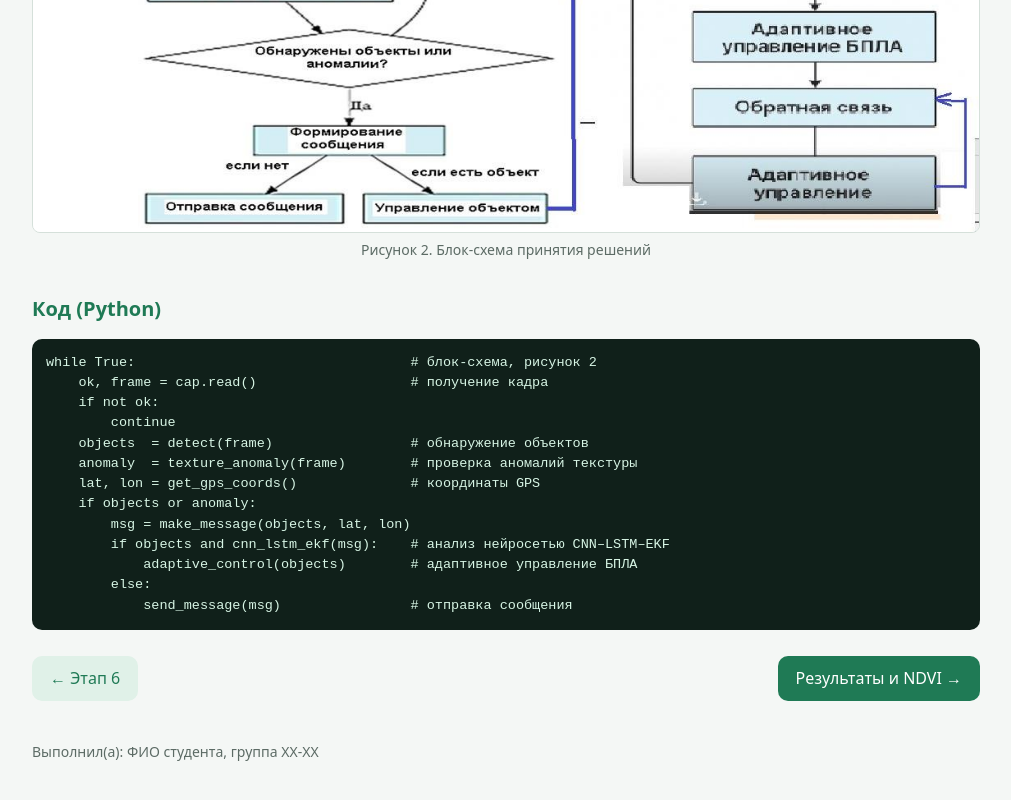
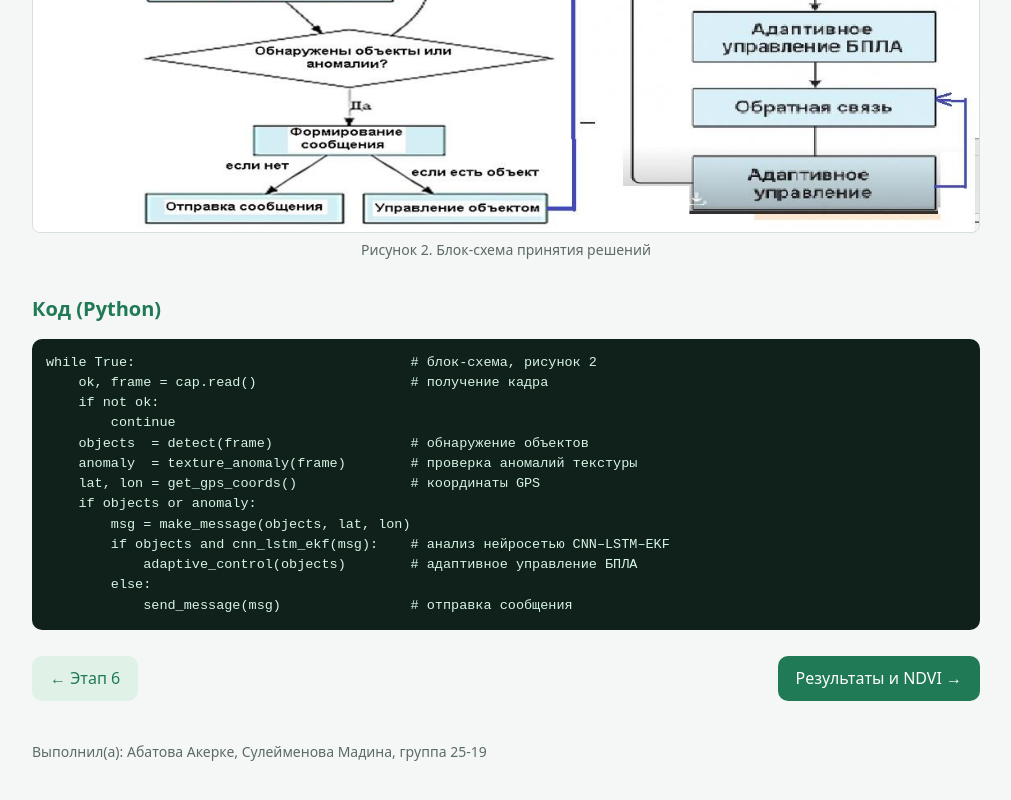
Before and after one commit to akerkeabatova123-afk/intelligent-control.github.io, a plain HTML site: page stage7.html in a window 1280 px wide. Shown: the part 845-1645 px from the top of the page, without its empty margins (134-1145 px from the left). Drawn offline with Linux system fonts and the light colour scheme.

Commit message:
Update stage7.html

```diff
--- a/stage7.html
+++ b/stage7.html
@@ -16,4 +16,4 @@
         if objects and cnn_lstm_ekf(msg):    # анализ нейросетью CNN–LSTM–EKF
             adaptive_control(objects)        # адаптивное управление БПЛА
         else:
-            send_message(msg)                # отправка сообщения</pre><div class="nav"><a class="btn sec" href="stage6.html">← Этап 6</a><a class="btn" href="result.html">Результаты и NDVI →</a></div><p class="note" style="margin-top:40px">Выполнил(а): ФИО студента, группа XX-XX</p></main><script src="app.js"></script></body></html>
+            send_message(msg)                # отправка сообщения</pre><div class="nav"><a class="btn sec" href="stage6.html">← Этап 6</a><a class="btn" href="result.html">Результаты и NDVI →</a></div><p class="note" style="margin-top:40px">Выполнил(а): Абатова Акерке, Сулейменова Мадина, группа 25-19</p></main><script src="app.js"></script></body></html>
```
